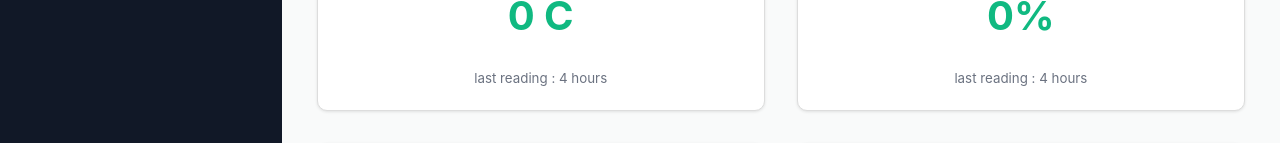
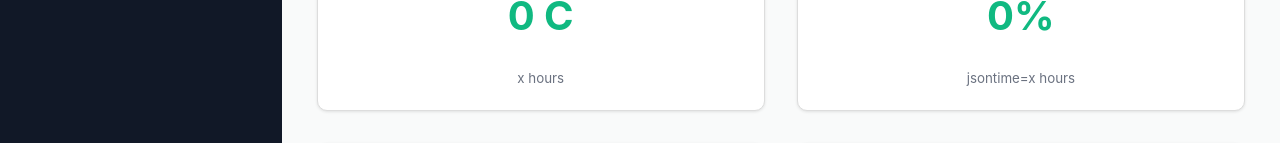
Before and after one commit to m02aha/frontend-irrigation-controller, a React (Vite) app: page / in a window 1280 px wide. Shown: the part 239-382 px from the top of the page. Built offline with nearby package versions, Linux system fonts and the light colour scheme; no server answers.

Commit message:
integration

```diff
--- a/src/components/App.jsx
+++ b/src/components/App.jsx
@@ -31,11 +31,20 @@ function Sidebar(){
         </nav>
   </aside>);
 }
+
+function convertTime(jsontime){
+// console.log(jsontime);
+const jdate=new Date(jsontime);
+const hours=jdate.getHours();
+const minutes=jdate.getMinutes();
+return `${jdate.toDateString()} ${hours}:${minutes}`;
+}
 function Dashboard(){
 const [valveisOpened, setvalve]=useState(false);
 const [moisture,setMoisture]=useState(0);
 const [temp,setTemp]=useState(0);
 const [dstatus,setdstatus]=useState('nan');
+const [jsontime,settime]=useState('x hours');
 
 //fetch current valve status from backend
 useEffect(()=>{
@@ -45,6 +54,12 @@ async function fetchStatus(){
     const data=await res.json();
  console.log(data);
     setdstatus(data.status);
+    setTemp(data.temperature);
+    settime(()=>{
+      return convertTime(data.updated_on);
+    });
+
+    //convert time stamp to date
 
   }catch(error){
     console.log(error);
@@ -97,35 +112,35 @@ const data= await res.json();
   <div className="device-status"><span>valve is {dstatus}</span></div>
 </header>
 <div className="status-cards">
-<TempReadings temp={temp}/>
-<Moisture moisture={moisture}/>
+<TempReadings temp={temp} jsontime={jsontime}/>
+<Moisture moisture={moisture} jsontime={jsontime} />
 </div>
 <div className='controlers'>
-  <AutoValveControl valveisOpened={valveisOpened} setvalve={setvalve}/>
-<ManualValveControl  valveisOpened={valveisOpened} setvalve={setvalve}/>
+  <AutoValveControl valveisOpened={valveisOpened} setvalve={setvalve} jsontime={jsontime}/>
+<ManualValveControl  valveisOpened={valveisOpened} setvalve={setvalve} jsontime={jsontime}/>
 </div>
 
   </div>);
 }
 
-function TempReadings({temp}){
+function TempReadings({temp,jsontime}){
   return (
     <div className="card">
       <div>
       <h3>Tempreture</h3>
       <div className='reading'><span>{temp} C</span></div>
-      <small>last reading : 4 hours</small>
+      <small>{jsontime}</small>
       </div>
     </div>
     );
 }
-function Moisture({moisture}){
+function Moisture({moisture,jsontime}){
   return (
     <div className="card">
       <div>
            <h3>Moisture</h3>
       <div className='reading'><span>{moisture}%</span></div>
-      <small>last reading : 4 hours</small>
+      <small>jsontime={jsontime}</small>
       </div>
     </div>
     );
```
